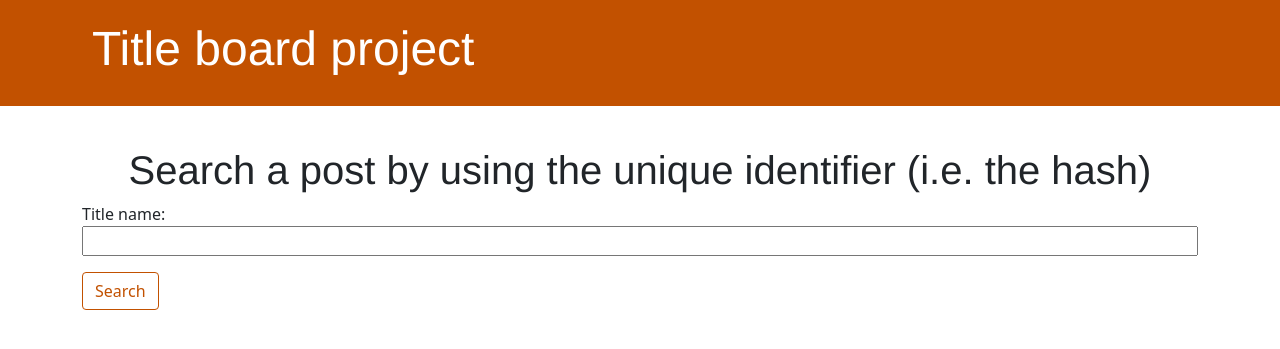
After one commit to matteorazzanelli/django-redis-project, a Django app: page /search/ in a window 1280 px wide. The commit adds this page. Shown: the top 349 px of the page. Run offline with Django 4.2, Linux system fonts and the light colour scheme.

```diff
--- /dev/null
+++ b/bacheca/forms.py
@@ -0,0 +1,9 @@
+from django import forms
+
+from .models import Post
+
+class PostForm(forms.ModelForm):
+
+    class Meta:
+        model = Post
+        fields = ('title_name',)
--- a/bacheca/models.py
+++ b/bacheca/models.py
@@ -8,9 +8,12 @@ class Post(models.Model):
   name = models.CharField(max_length=100)
   surname = models.CharField(max_length=100)
   birth_date = models.DateField(null=True)
+  title_name = models.CharField(max_length=100)
   title_date = models.DateField(null=True)
-  vote = models.IntegerField(default=0)
-  published_date = models.DateTimeField(blank=True, null=True)
+  vote = models.IntegerField(null=True, default=0)
+  published_date = models.DateTimeField(null=True)
+  hash = models.CharField(max_length=32, default=None, null=True, blank=True)
+  txId = models.CharField(max_length=66, default=None, null=True, blank=True)
 
   def publish(self):
     self.published_date = timezone.now()
@@ -18,3 +21,20 @@ class Post(models.Model):
 
   def __str__(self):
     return self.name + ' ' + self.surname + ' ' + str(self.title_date)
+
+  # def get_ip(request):
+  #   # Function to capture IP Address of user
+  #   try:
+  #     x_forward = request.META.get("HTTP_X_FORWARDED_FOR")
+  #     if x_forward:
+  #       ip = x_forward.split(",")[0]
+  #     else:
+  #       ip = request.META.get("REMOTE_ADDR")
+  #   except:
+  #     ip = ""
+  #   return ip
+
+  # def login_ip(sender, user, request, **kwargs):
+  #   user.ip_address = get_ip(request)
+  #   user.save()
+  #   user_logged_in.connect(login_ip)
--- a/bacheca/static/css/bacheca.css
+++ b/bacheca/static/css/bacheca.css
@@ -1,3 +1,4 @@
+/* title */
 .page-header {
   background-color: #C25100;
   margin-top: 0;
@@ -14,19 +15,22 @@
   text-decoration: none;
 }
 
+/* heading */
 h1,
 h2,
 h3,
 h4 {
-  font-family: 'Lobster', cursive;
+  font-family: 'Helvetica';
+}
+
+.btn-primary {
+  font-size: 25px;
+  font-weight: bold;
+  font-family: 'Helvetica';
 }
 
 .date {
   color: #828282;
-}
-
-.save {
-  float: right;
 }
 
 .post-form textarea,
@@ -34,22 +38,8 @@ h4 {
   width: 100%;
 }
 
-.top-menu,
-.top-menu:hover,
-.top-menu:visited {
-  color: #ffffff;
-  float: right;
-  font-size: 26pt;
-  margin-right: 20px;
-}
-
 .post {
   margin-bottom: 70px;
-}
-
-.post h2 a,
-.post h2 a:visited {
-  color: #000000;
 }
 
 .post > .date,
@@ -57,6 +47,7 @@ h4 {
   float: right;
 }
 
+/* ... */
 .btn-secondary,
 .btn-secondary:visited {
   color: #C25100;
--- a/bacheca/templates/bacheca/base.html
+++ b/bacheca/templates/bacheca/base.html
@@ -2,15 +2,15 @@
 <!DOCTYPE html>
 <html>
     <head>
-        <title>Bacheca migranti</title>
+        <title>Title board</title>
         <link rel="stylesheet" href="https://cdn.jsdelivr.net/npm/bootstrap@5.1.3/dist/css/bootstrap.min.css" integrity="sha384-1BmE4kWBq78iYhFldvKuhfTAU6auU8tT94WrHftjDbrCEXSU1oBoqyl2QvZ6jIW3" crossorigin="anonymous">
+        <link href='//fonts.googleapis.com/css?family=Lobster&subset=latin,latin-ext' rel='stylesheet' type='text/css'>
         <link rel="stylesheet" href="{% static 'css/bacheca.css' %}">
-        <link href="//fonts.googleapis.com/css?family=Lobster&subset=latin,latin-ext" rel="stylesheet" type="text/css">
     </head>
     <body>
         <header class="page-header">
             <div class="container">
-                <h1><a href="/">Django Girls Tutorial</a></h1>
+                <h1><a href="/">Title board project</a></h1>
             </div>
         </header>
         <main class="container">
--- a/bacheca/templates/bacheca/post_detail.html
+++ b/bacheca/templates/bacheca/post_detail.html
@@ -5,8 +5,11 @@
     <h2>{{post.pk}}</h2>
     <p> Name : {{ post.name }} </p>
     <p> Surname : {{ post.surname }} </p>
+    <p> Title name : {{ post.title_name }} </p>
     <p> Title date : {{ post.title_date }} </p>
     <p> Vote : {{ post.vote}} </p>
+    <p> Hash : {{ post.hash}} </p>
+    <p> TxID : {{ post.txId}} </p>
     {% if post.published_date %}
       <time class="date">published: {{ post.published_date }}</time>
     {% endif %}
--- a/bacheca/templates/bacheca/post_list.html
+++ b/bacheca/templates/bacheca/post_list.html
@@ -7,7 +7,10 @@
             <p> Name : {{ post.name }} </p>
             <p> Surname : {{ post.surname }} </p>
             <p> Title date : {{ post.title_date }} </p>
+            <p> Title name : {{ post.title_name }} </p>
             <p> Vote : {{ post.vote}} </p>
+            <p> Hash : {{ post.hash}} </p>
+            <p> TxID : {{ post.txId}} </p>
             <time class="date">published: {{ post.published_date }}</time>
         </article>
     {% endfor %}
--- /dev/null
+++ b/bacheca/templates/bacheca/search.html
@@ -0,0 +1,11 @@
+{% extends 'bacheca/base.html' %}
+
+{% block content %}
+  <h1 style = "text-align:center">
+    Search a post by using the unique identifier (i.e. the hash)
+  </h1>
+  <form method="POST" class="post-form">{% csrf_token %}
+    {{ form.as_p }}
+    <button type="submit" class="save btn btn-secondary">Search</button>
+  </form>
+{% endblock %}
--- a/bacheca/urls.py
+++ b/bacheca/urls.py
@@ -1,12 +1,14 @@
 from django.urls import path
 from . import views
+
 
 urlpatterns = [
   path('', views.home, name = 'home'),
   path('post/<int:pk>/', views.post_detail, name='post_detail'),
+  path('post_list/', views.post_list, name='post_list'),
+  path('search/', views.search, name='search'),
+  path('help/', views.help, name='help'),
   # post/ means that the URL should begin with the word post
   # <int:pk> It means that Django expects an integer value and will transfer it to a view as a variable called pk
 
-  # path('posts', views.post_list, name = 'title_list'),
-  # path('search', views.search, name = 'title_search'),
 ]
--- a/bacheca/views.py
+++ b/bacheca/views.py
@@ -1,38 +1,54 @@
 from django.shortcuts import render, get_object_or_404
 from urllib import response
-from django.http import JsonResponse
 from .models import Post
 from django.utils import timezone
 from django.shortcuts import redirect
+from .forms import PostForm
+
 
 # Create your views here.
 
 def home(request):
-  posts = Post.objects.filter(published_date__lte=timezone.now()).order_by('published_date')
-  return render(request, 'bacheca/post_list.html', {'posts': posts})
+  return render(request, 'bacheca/home.html', {})
 
 def post_detail(request, pk):
   post = get_object_or_404(Post, pk=pk)
   return render(request, 'bacheca/post_detail.html', {'post': post})
 
-# def post_list(request):
-#   posts = Post.objects.filter(published_date__lte=timezone.now()).order_by('published_date')
-#   return render(request, 'blog/post_list.html', {'posts': posts})
+def post_list(request):
+  posts = Post.objects.filter(published_date__lte=timezone.now()).order_by('published_date')
+  return render(request, 'bacheca/post_list.html', {'posts': posts})
 
-# def search(request):
-#   posts = Post.objects.filter(published_date__lte=timezone.now()).order_by('published_date')
-#   return render(request, 'blog/post_list.html', {'posts': posts})
+def search(request):
+  if request.method == "POST":
+    form = PostForm(request.POST)
+    if form.is_valid():
+      post = form.save(commit=False)
+      # Try to find the post with the title name
+      try:
+        pk = Post.objects.get(title_name=post.title_name).pk
+      # Error 404 if it does not exist instead of an exception
+      except Post.DoesNotExist:
+        pk = 0
+      return redirect('post_detail', pk=pk)
+  else:
+    form = PostForm()
+  return render(request, 'bacheca/search.html', {'form': form})
 
+def help(request):
+  return render(request, 'bacheca/help.html', {})
 
-# def datetime_posts(requests):
-#   response = []
-#   posts = Post.objects.filter().order_by('-datetime')
-#   for post in posts:
-#     response.append(
-#       {
-#         'datetime': post.datetime,
-#         'content': post.content,
-#         'author': f"{post.user.first_name} {post.user.last_name}"
-#       }
-#     )
-#   return JsonResponse(response, safe=False)
+# def newPost(request):
+#   if request.method == "POST":
+#     form = Post(request.POST)
+#     if form.is_valid():
+#       post = form.save(commit=False)
+#       post.author = request.user
+#       post.published_date = timezone.now()
+#       post.save()
+#       # post = Post.objects.filter()[0]
+#       post.writeOnChain()
+#       # return redirect('post_detail', pk=post.pk)
+#   else:
+#     form = Post()
+#   return render(request, 'blog/post_edit.html', {'form': form})
--- a/sito/urls.py
+++ b/sito/urls.py
@@ -18,6 +18,6 @@ from django.urls import path
 from django.urls import path, include
 
 urlpatterns = [
-    path('admin/', admin.site.urls),
+    path('admin/', admin.site.urls, name='admin'),
     path('', include('bacheca.urls')),
 ]
```
Also changed, not shown: bacheca/admin.py (+37 -2 lines), bacheca/templates/bacheca/help.html (added, +15 -0 lines), bacheca/templates/bacheca/home.html (added, +54 -0 lines), bacheca/utils.py (added, +25 -0 lines), bacheca/migrations/0010_post_title_name.py (added), bacheca/migrations/0011_alter_post_published_date.py (added), bacheca/migrations/0012_alter_post_vote.py (added), bacheca/migrations/0013_post_hash_post_txid.py (added), bacheca/migrations/0014_alter_post_hash_alter_post_txid.py (added), bacheca/templates/bacheca/icons/binoculars.svg (added).
